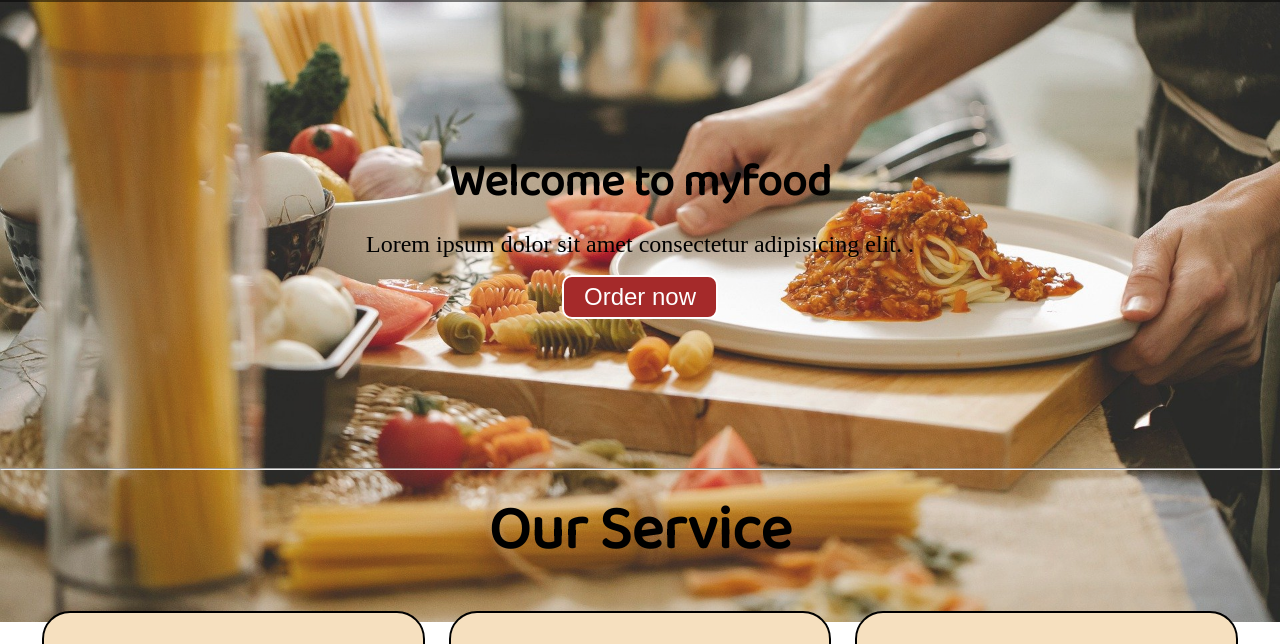
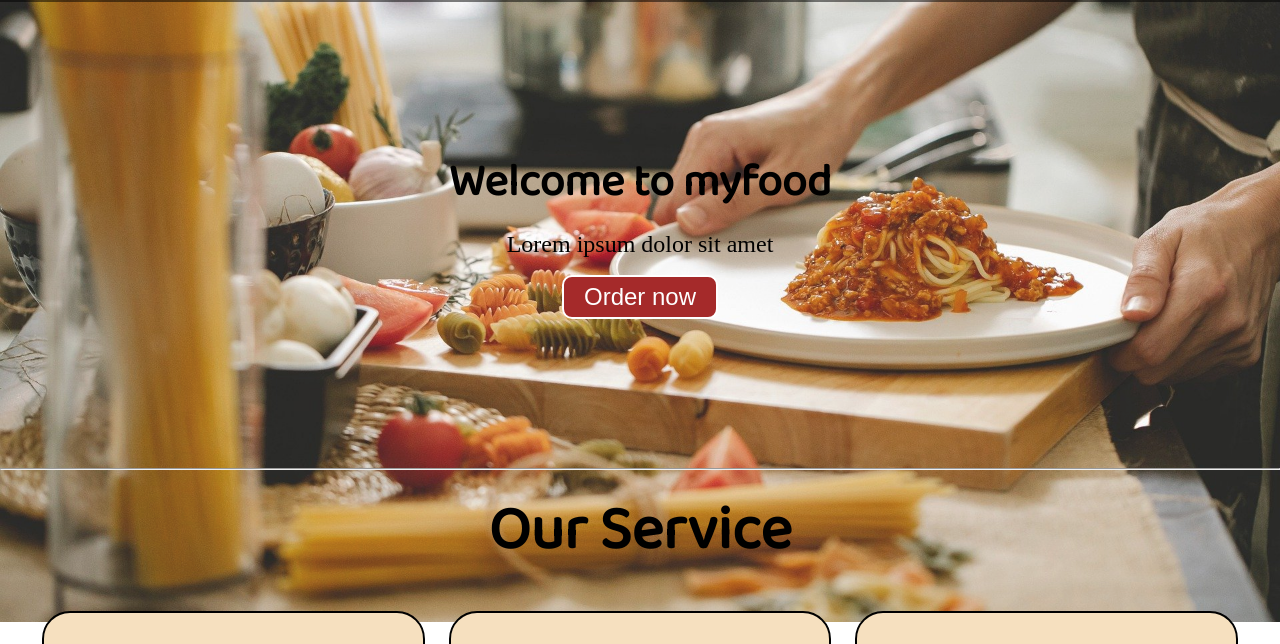
Before and after one commit to Karanjamadar/Foodwebsite1, a plain HTML site: page index.html in a window 1280 px wide. Shown: the part 98-742 px from the top of the page. Drawn offline with Linux system fonts and the light colour scheme.

Commit message:
Update index.html

```diff
--- a/index.html
+++ b/index.html
@@ -286,7 +286,7 @@ footer{
     </nav>
     <section id="home">
         <h1 class="h-primary">Welcome to myfood</h1>
-        <p>Lorem ipsum dolor sit amet consectetur adipisicing elit. .</p>
+        <p>Lorem ipsum dolor sit amet </p>
 
         <button class="btn">Order now </button>
     </section>
```
